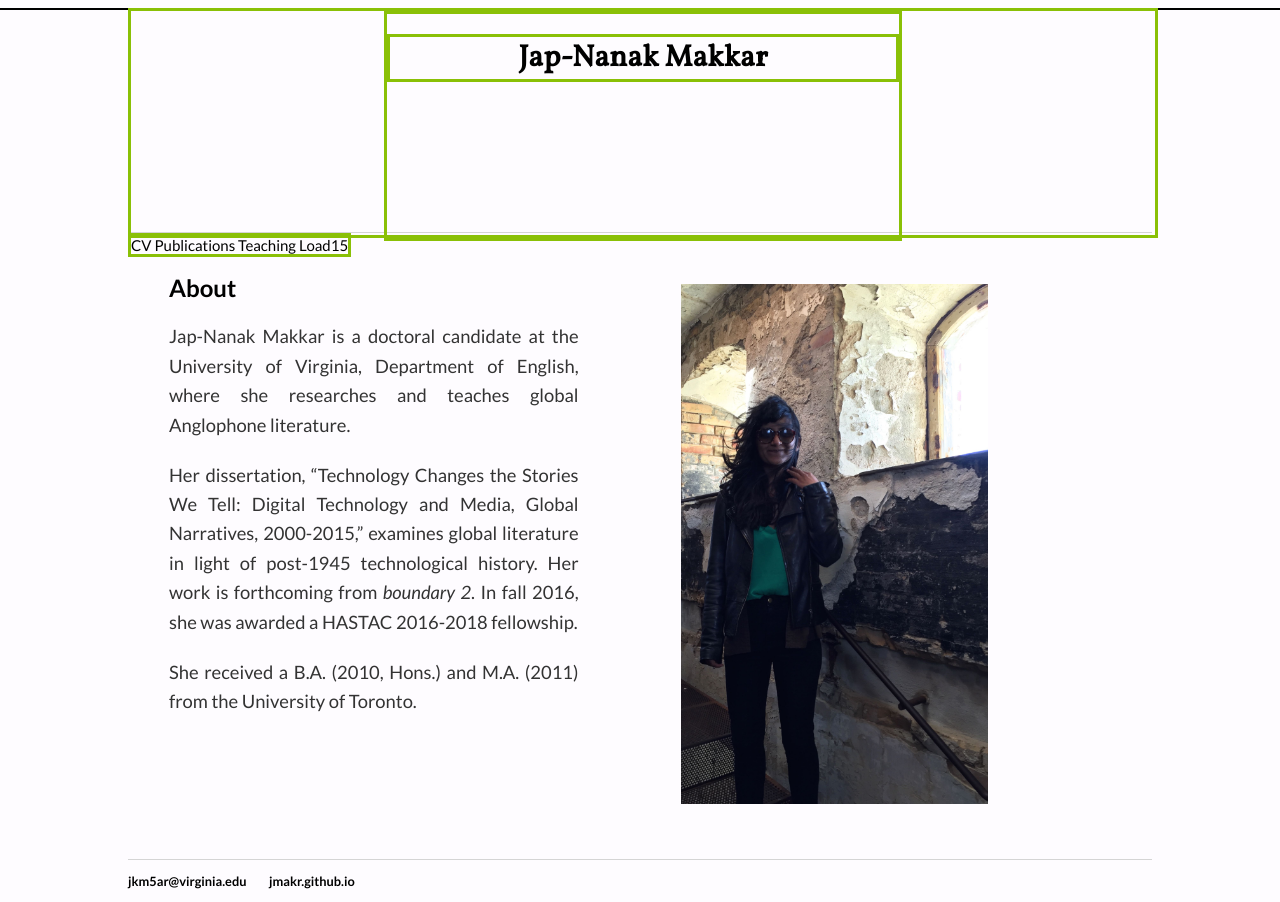
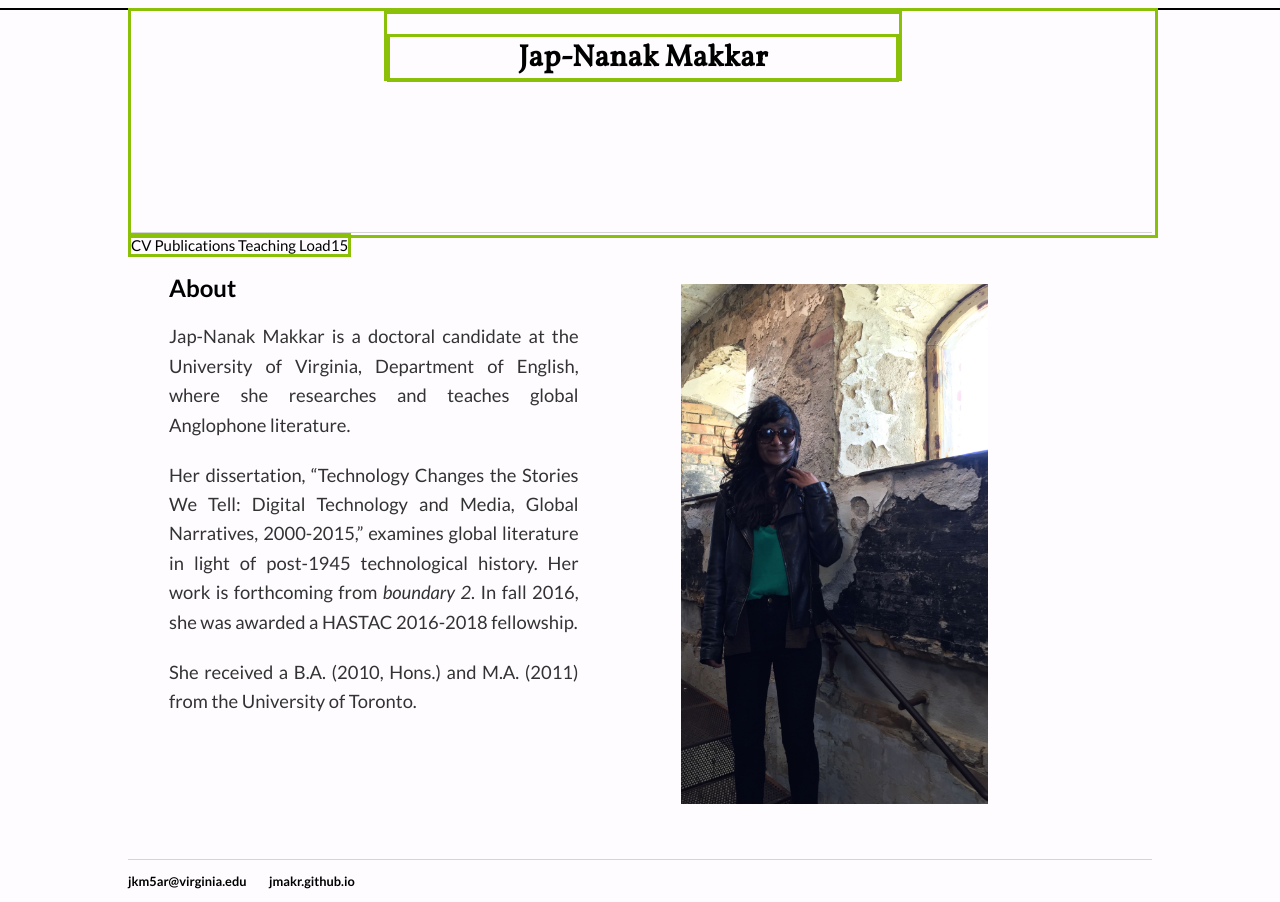
Before and after one commit to jmakr/jmakr.github.io, a Jekyll site: the page built from index.html, in a window 1280 px wide. Built offline with Jekyll 4.4.1, drawn with Linux system fonts in a browser that asks for light colours.

Commit message:
Update main.css

```diff
--- a/css/main.css
+++ b/css/main.css
@@ -41,7 +41,7 @@
 
 .h1logohelper {
     width:50%;
-    height: 7em;
+    height: 2em;
 
     margin-top:auto;
     margin-bottom: auto;
```
